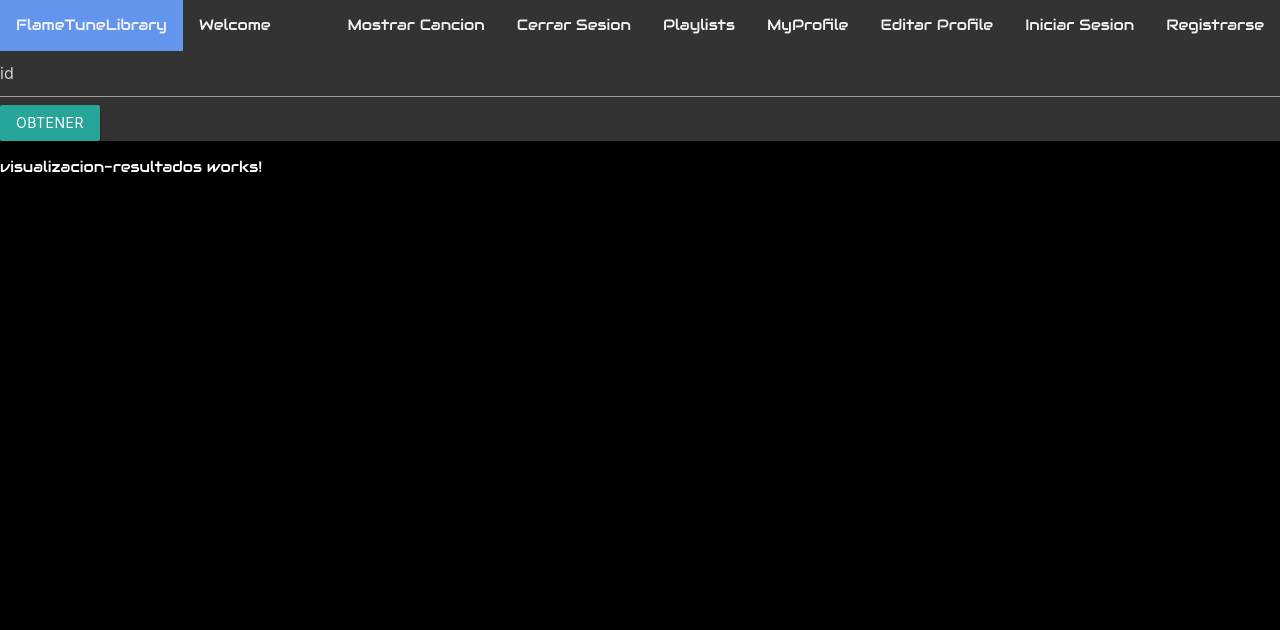
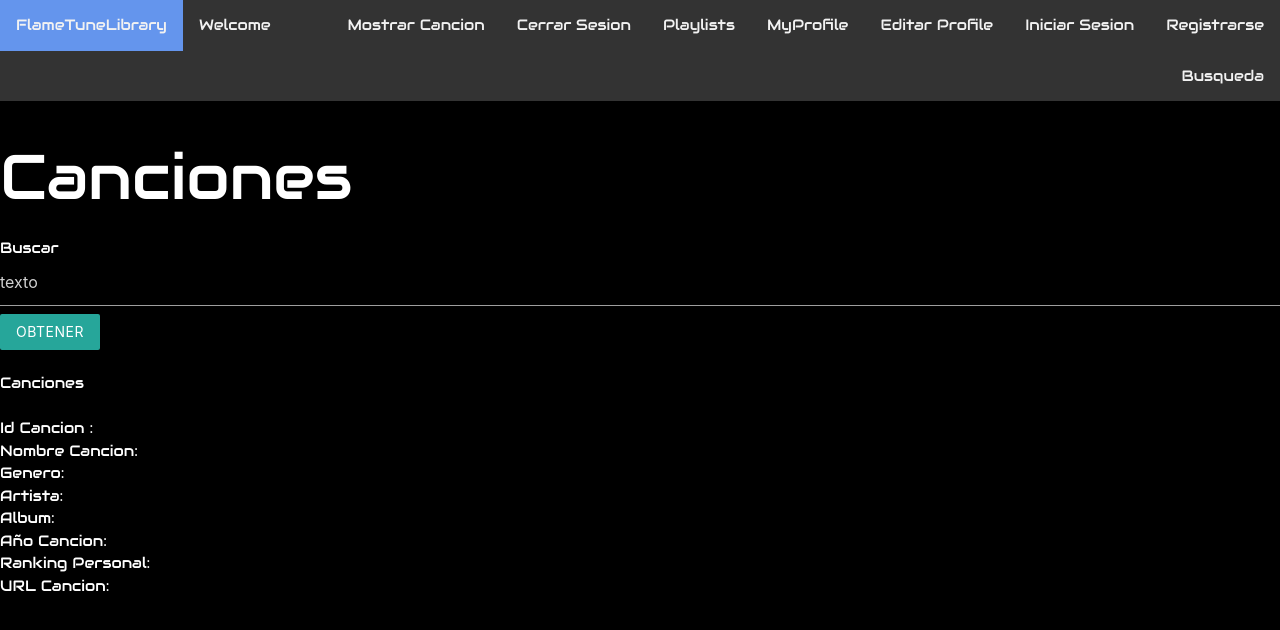
Before and after one commit to arceus6666/FTLFEv2, an Angular app: page /busqueda in a window 1280 px wide. Shown: the top 630 px of the page. Built offline with nearby package versions, Linux system fonts and the light colour scheme.

Commit message:
MostrarCancion

```diff
--- a/src/app/app.component.html
+++ b/src/app/app.component.html
@@ -10,8 +10,9 @@
   <a class="topnava2" routerLink="/playlists">Playlists</a>
   <a class="topnava2" routerLink="/welcome">Cerrar Sesion</a>
   <a class="topnava2" routerLink="/mostrar_cancion">Mostrar Cancion</a>
-  <input type="text" [(ngModel)]="data_id" name="u" placeholder="id" required="required" />
-  <input type="button" value="obtener" class="btn btn-primary btn-block" (click)="get($event, this.data_id)" />
+  <a class="topnava2" routerLink="/visualizacion_resultados">Busqueda</a>
+
+
 </div>
 
 <router-outlet></router-outlet>
--- a/src/app/visualizacion-resultados/visualizacion-resultados.component.html
+++ /dev/null
@@ -1,3 +0,0 @@
-<p>
-  visualizacion-resultados works!
-</p>
--- a/src/app/visualizacion-resultados/visualizacion-resultados.component.ts
+++ b/src/app/visualizacion-resultados/visualizacion-resultados.component.ts
@@ -3,28 +3,40 @@ import { VisualizacionResultadosService } from './visualizacion-resultados.servi
 
 @Component({
   selector: 'app-visualizacion-resultados',
-  templateUrl: './visualizacion-resultados.component.html',
-  styleUrls: ['./visualizacion-resultados.component.css']
+  template:`<div class="login">
+  <h1>Canciones</h1>
+  Buscar<input type="text" [(ngModel)]="data_texto" name="u" placeholder="texto" required="required" />
+  <input type="button" value="obtener" class="btn btn-primary btn-block" (click)="get($event, this.data_texto)" />
+  <br>  Canciones  <br>
+  <br>Id Cancion : {{dataTest.id_cancion}}
+  <br>Nombre Cancion: {{dataTest.nombre_cancion}}
+  <br>Genero:  {{dataTest.genero}}
+  <br>Artista:  {{dataTest.artista}}
+  <br>Album:  {{dataTest.album}}
+  <br>Año Cancion:  {{dataTest.anio_cancion}}
+  <br>Ranking Personal:  {{dataTest.ranking_personal}}
+  <br>URL Cancion:  {{dataTest.url_cancion}}
+</div>`
 })
 export class VisualizacionResultadosComponent implements OnInit {
-
-  data_id:any;
-  data_correo:any;
-  data_password:any;
-  data_nombre_usr:any;
-  data_url_foto_usr:any;
-  data_cantidad_membresias:any;
-  data_fecha_inicio_membresia:any;
-  data_numero_tarjeta:any;
-  UsuarioData:any=[];
+  data_texto:any;
+  data_id_cancion:any;
+  data_nombre_cancion:any;
+  data_genero:any;
+  data_artista:any;
+  data_album:any;
+  data_anio_cancion:any;
+  data_ranking_personal:any;
+  data_url_cancion:any;
+  CancionData:any=[];
   dataTest:any=[];
   constructor(private serviciod: VisualizacionResultadosService)
   {
   }
 
   cx = 'ss';
-  get(event, texto) {
-    this.serviciod.getBusqueda(texto).subscribe(
+  get(event, id_cancion) {
+    this.serviciod.getBusqueda(id_cancion).subscribe(
       res => {
         console.log(res);
         console.log('data response body'+ res['_body']);
```
Also changed, not shown: src/app/app.module.ts (+6 -1 lines).
